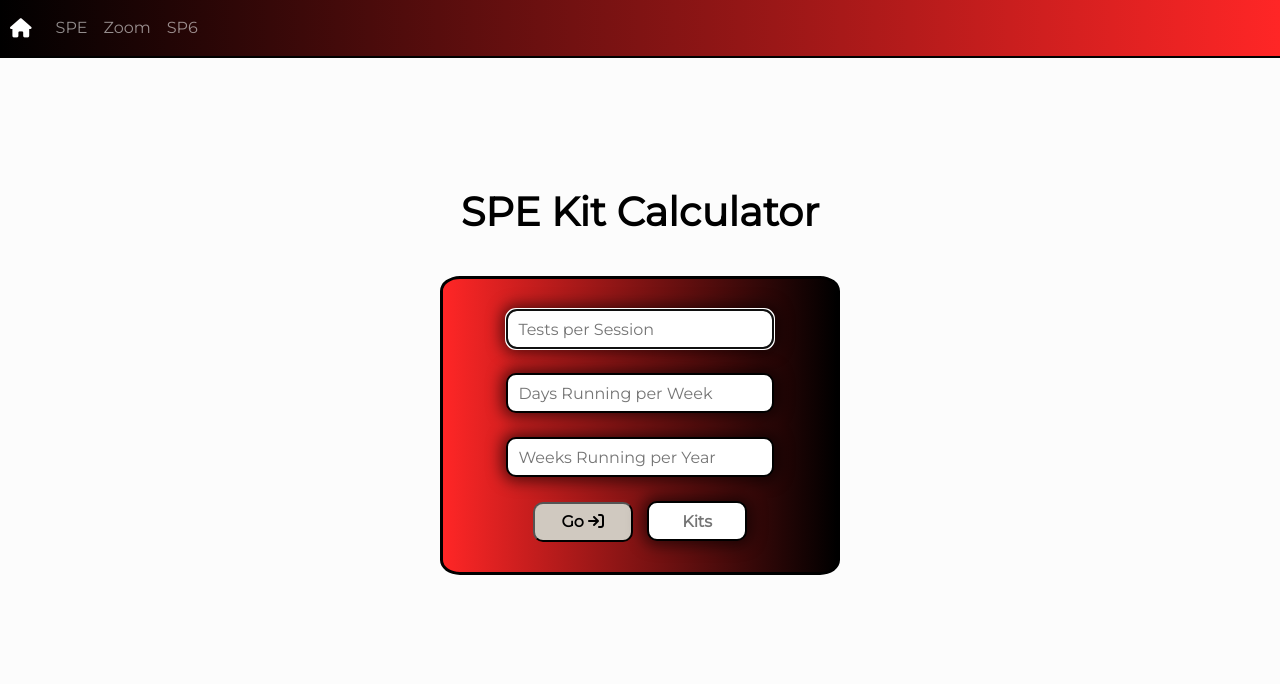
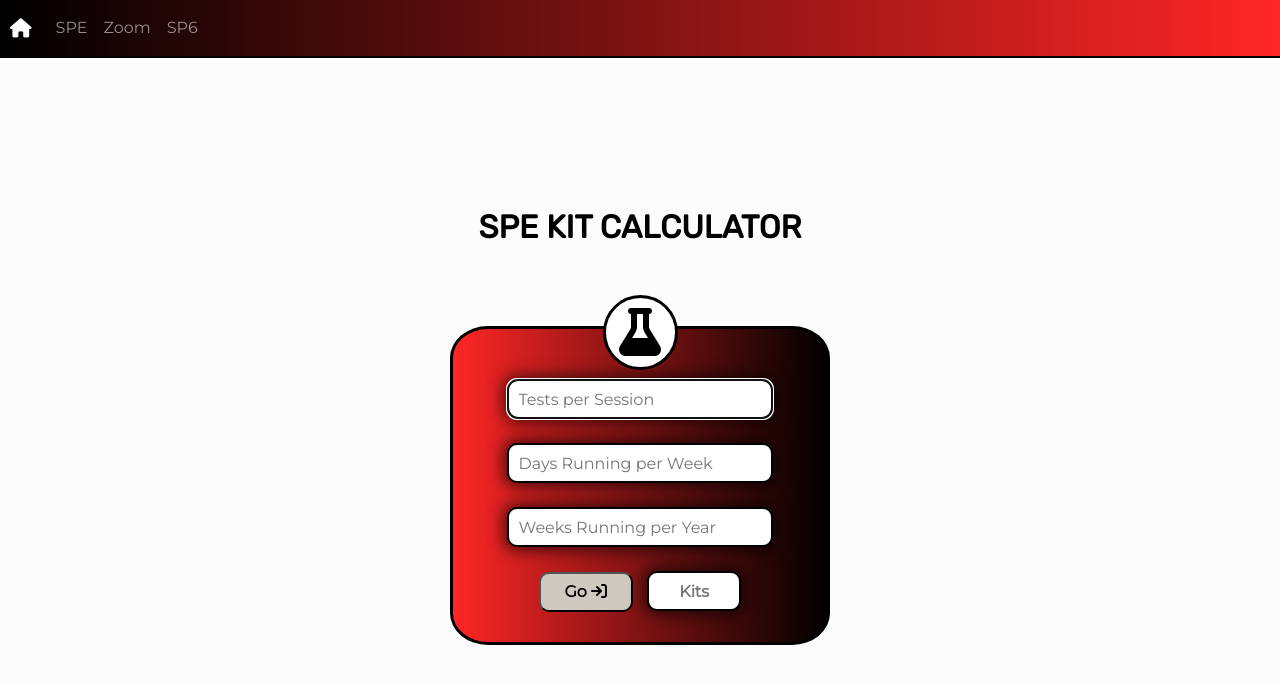
Before and after one commit to Ryhhill1998/KitCalculator, a plain HTML site: page index.html in a window 1280 px wide. Drawn offline with nearby package versions, Linux system fonts and the light colour scheme.

Commit message:
Add files via upload

```diff
--- a/css/styles.css
+++ b/css/styles.css
@@ -23,26 +23,41 @@ body {
   padding: 50px 10px;
 }
 
-h1 {
-  margin-top: 80px;
-  margin-bottom: 40px;
-  font-weight: bold;
+.logo-circle {
+  width: 75px;
+  height: 75px;
+  border-radius: 50%;
+  border: solid 3px black;
+  background-color: white;
+  position: absolute;
+  left: 0;
+  right: 0;
+  top: 295px;
+  margin: auto;
 }
 
-hr {
-  border: 0;
+.fa-flask {
+  margin-top: 10px;
+}
+
+h1 {
+  margin-top: 100px;
+  margin-bottom: 80px;
+  font-family: 'Rubik', sans-serif;
+  font-size: 2rem;
+  font-weight: bold;
 }
 
 .calculator {
   background-image: linear-gradient(to right, #FF2626 , black);
-  width: 400px;
-  padding: 30px;
+  width: 380px;
+  padding: 50px 30px 30px;
   border: solid 3px black;
-  border-radius: 5%;
+  border-radius: 10%;
 }
 
 input {
-  width: 80%;
+  width: 85%;
   height: 40px;
   border: solid 2px black;
   padding-left: 10px;
--- a/index.html
+++ b/index.html
@@ -7,7 +7,7 @@
   <link rel="stylesheet" href="https://use.fontawesome.com/releases/v6.1.1/css/all.css" integrity="sha384-/frq1SRXYH/bSyou/HUp/hib7RVN1TawQYja658FEOodR/FQBKVqT9Ol+Oz3Olq5" crossorigin="anonymous">
   <link rel="preconnect" href="https://fonts.googleapis.com">
   <link rel="preconnect" href="https://fonts.gstatic.com" crossorigin>
-  <link href="https://fonts.googleapis.com/css2?family=Montserrat&display=swap" rel="stylesheet">
+  <link href="https://fonts.googleapis.com/css2?family=Montserrat&family=Rubik&display=swap" rel="stylesheet">
   <link href="https://cdn.jsdelivr.net/npm/bootstrap@5.1.3/dist/css/bootstrap.min.css" rel="stylesheet" integrity="sha384-1BmE4kWBq78iYhFldvKuhfTAU6auU8tT94WrHftjDbrCEXSU1oBoqyl2QvZ6jIW3" crossorigin="anonymous">
   <link rel="stylesheet" href="css/styles.css">
 </head>
@@ -36,7 +36,9 @@
 
   <div class="main-body container-fluid">
 
-    <h1>SPE Kit Calculator</h1>
+    <h1>SPE KIT CALCULATOR</h1>
+
+    <div class="container logo-circle"><i class="fa-solid fa-flask fa-3x"></i></div>
 
     <div class="calculator container-fluid">
       <form>
```
